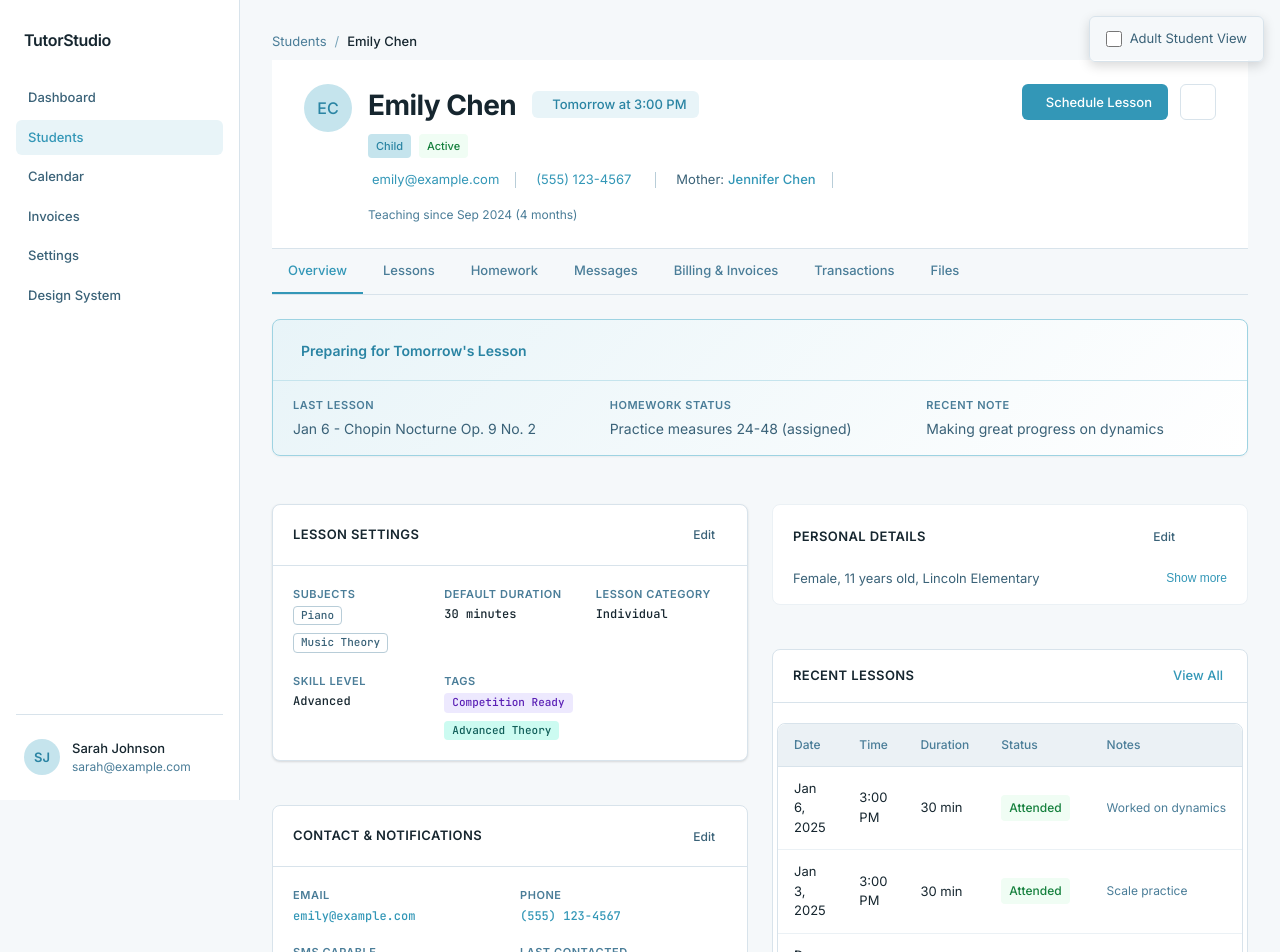
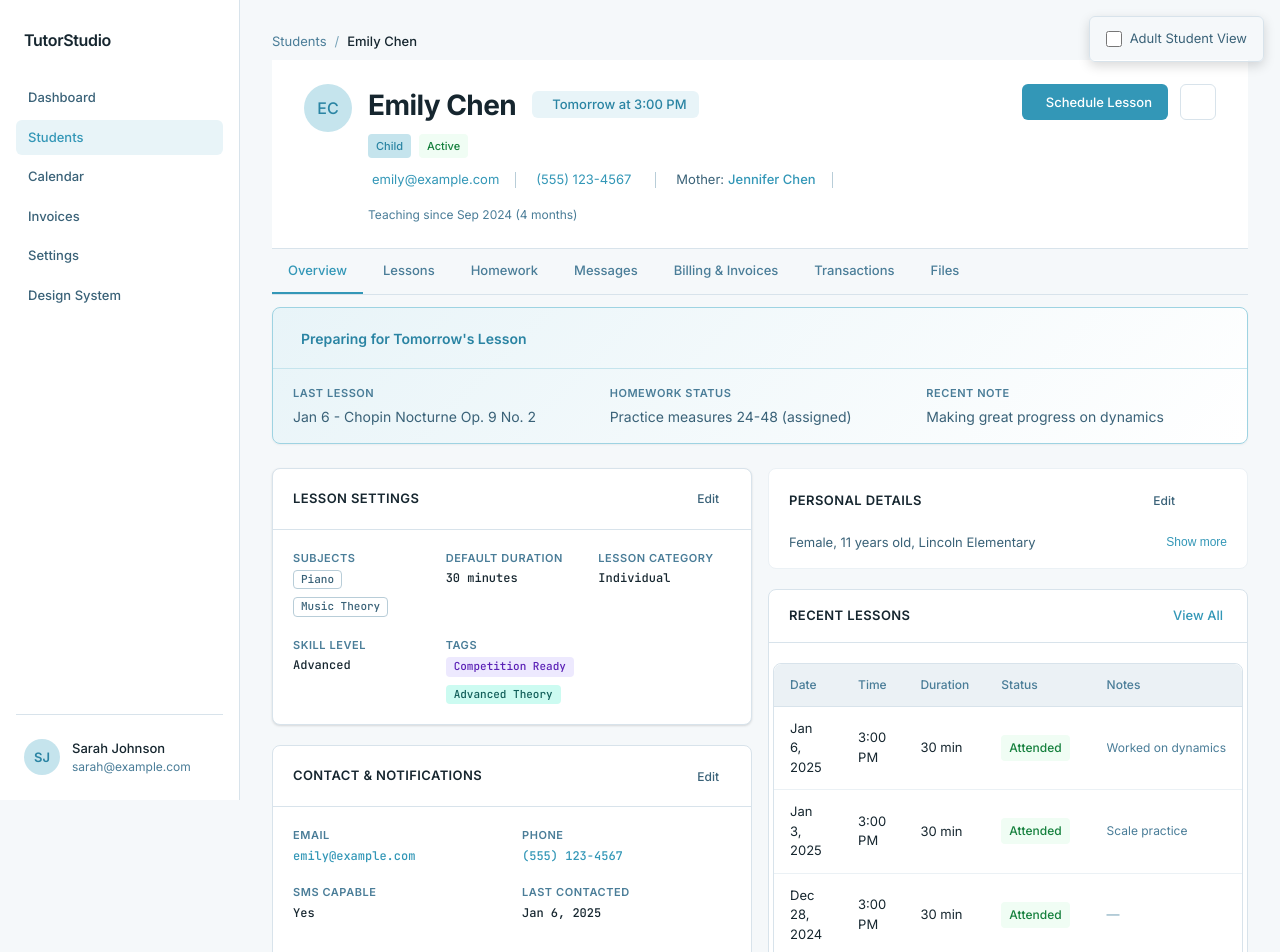
Before and after one commit to endermalkoc/tutor, a React (Vite) app in the folder wireframes/: page /students/1 in a window 1280 px wide. Shown: the top 952 px of the page. Built offline with nearby package versions, Linux system fonts and the light colour scheme; some icons are missing.

Commit message:
refactor: adjust spacing in StudentDetailPage for improved layout consistency

```diff
--- a/wireframes/src/pages/StudentDetailPage/StudentDetailPage.css
+++ b/wireframes/src/pages/StudentDetailPage/StudentDetailPage.css
@@ -34,27 +34,25 @@
 
 /* Tab Content */
 .tab-content {
-  margin-top: var(--space-6);
+  margin-top: var(--space-3);
 }
 
 /* Overview Tab */
 .student-detail-overview {
   display: flex;
   flex-direction: column;
-  gap: var(--space-6);
 }
 
 /* Two Column Layout */
 .overview-columns {
   display: grid;
   grid-template-columns: 1fr 1fr;
-  gap: var(--space-6);
+  column-gap: var(--space-4);
 }
 
 .overview-column {
   display: flex;
   flex-direction: column;
-  gap: var(--space-6);
 }
 
 /* Responsive */
```
